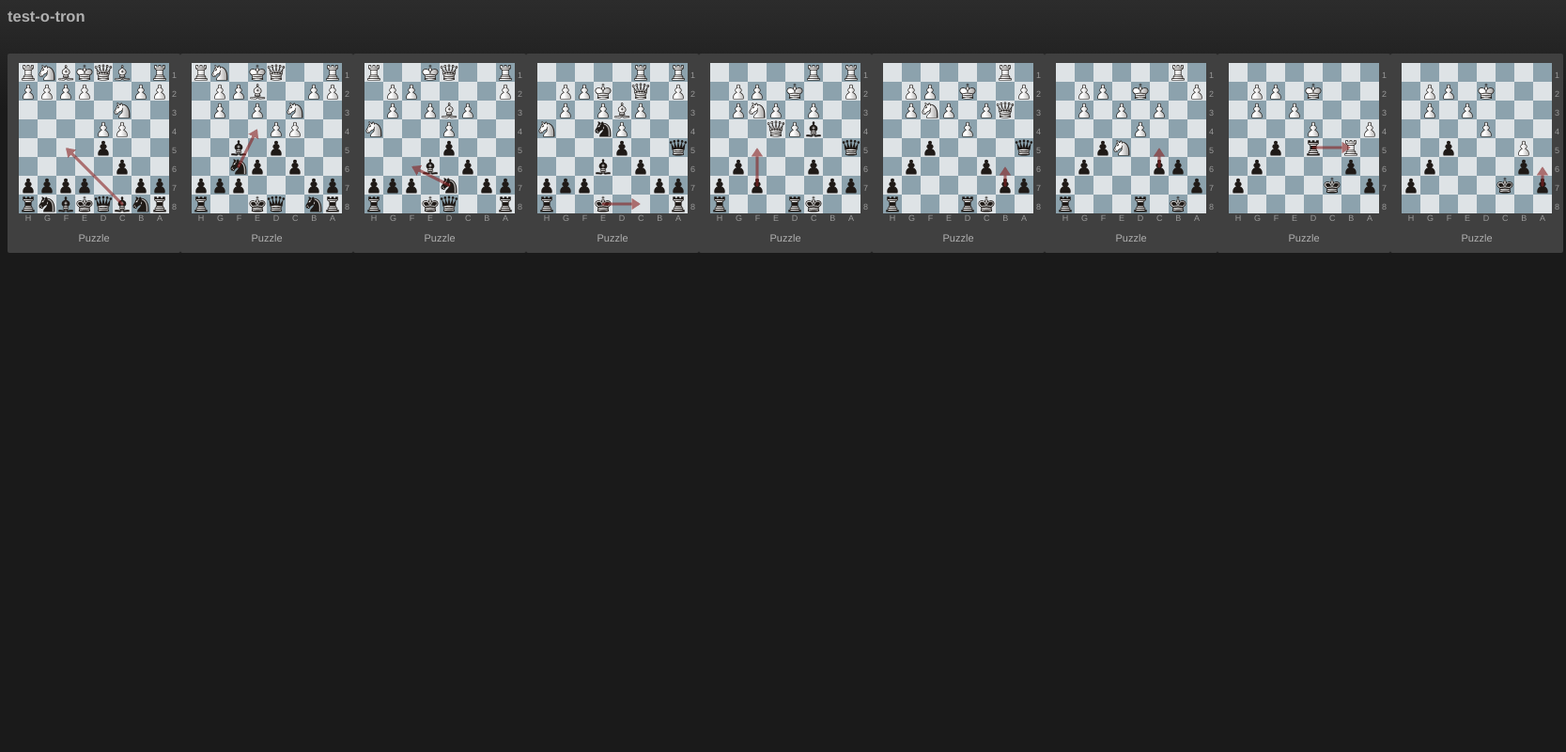
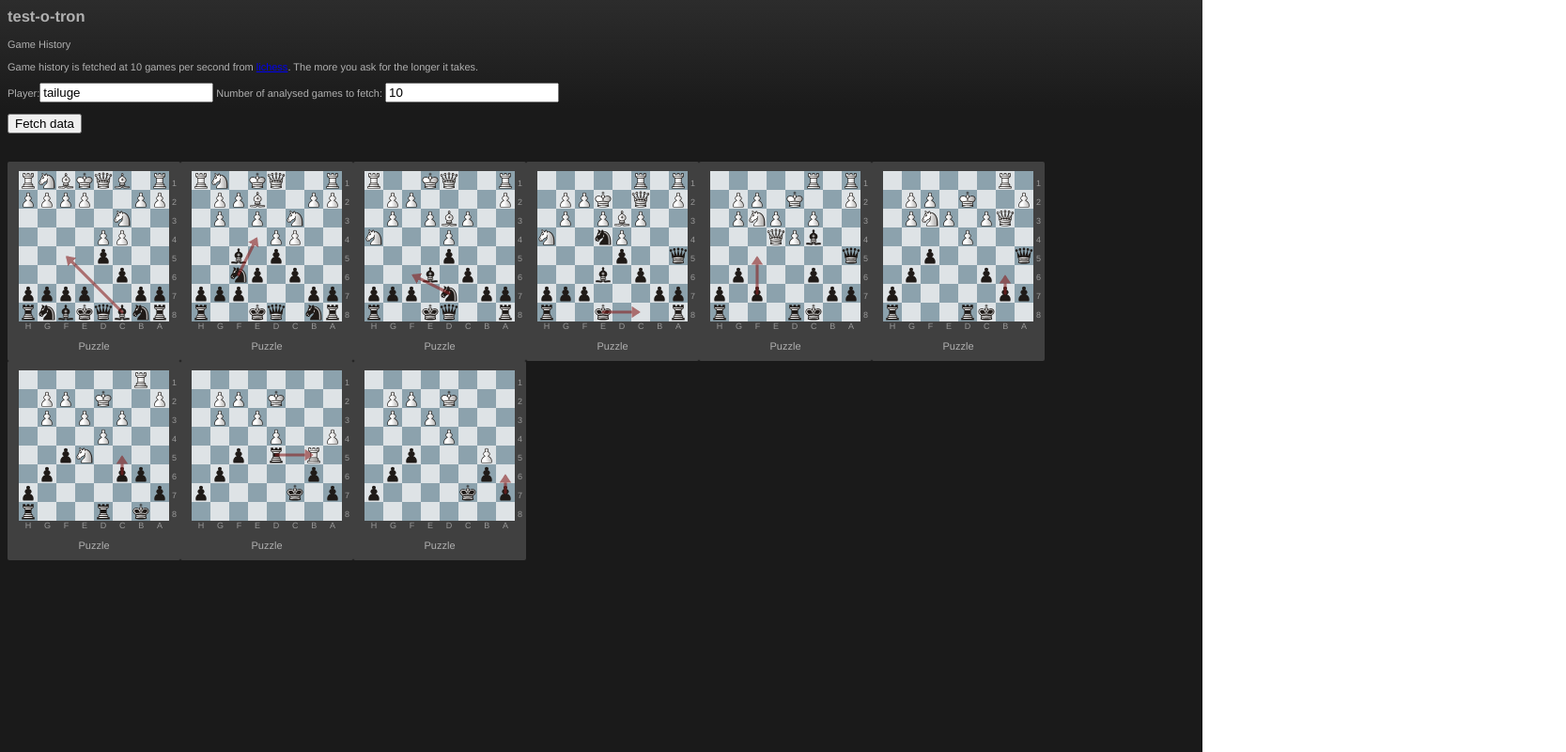
Before and after one commit to tailuge/mistake-o-tron, a website: page index.html in a window 1280 px wide. Shown: the whole page at 94% size, 1667 px wide, since content can reach past the window. Drawn offline with Linux system fonts and the light colour scheme.

Commit message:
grid flow layout

```diff
--- a/assets/examples.css
+++ b/assets/examples.css
@@ -8,9 +8,9 @@ body {
 #chessground-examples {
   margin: 30px 0 0 0;
   display: flex;
-  flex-flow: row;
+  flex-wrap: wrap;
+  flex-direction: row;
 }
-
 
 #chessground-examples section {
   display: inline-block;
--- a/index.html
+++ b/index.html
@@ -1,16 +1,29 @@
 <html>
+
 <head>
   <meta http-equiv="Content-Type" content="text/html; charset=UTF-8" />
   <link rel="stylesheet" href="assets/chessground.css">
   <link rel="stylesheet" href="assets/theme.css">
   <link rel="stylesheet" href="assets/examples.css">
 </head>
+
 <body>
   <h2>test-o-tron</h2>
+  <div class="inputs">
+    <p><label>Game History</label><br/><br/>Game history is fetched at 10 games per second from <a href="https://lichess.org/api">lichess</a>. The more you ask for the longer it takes.</p>
+
+    Player:<input type="text" id="player" name="player" value="tailuge" onkeydown="pressEnter(event)" />
+    Number of analysed games to fetch:
+    <input type="text" name="pages" id="pages" value="10" onkeydown="pressEnter(event)" />
+    <br/>
+    <br/>
+    <input type="submit" id="Search" value="Fetch data" onclick="search()">
+  </div>
   <div id="chessground-examples"></div>
   <script src="dist/main.js"></script>
   <script>
     ChessgroundExamples.run(document.getElementById('chessground-examples'));
   </script>
 </body>
+
 </html>
```
Lines whose indentation alone changed are shown as unchanged.
